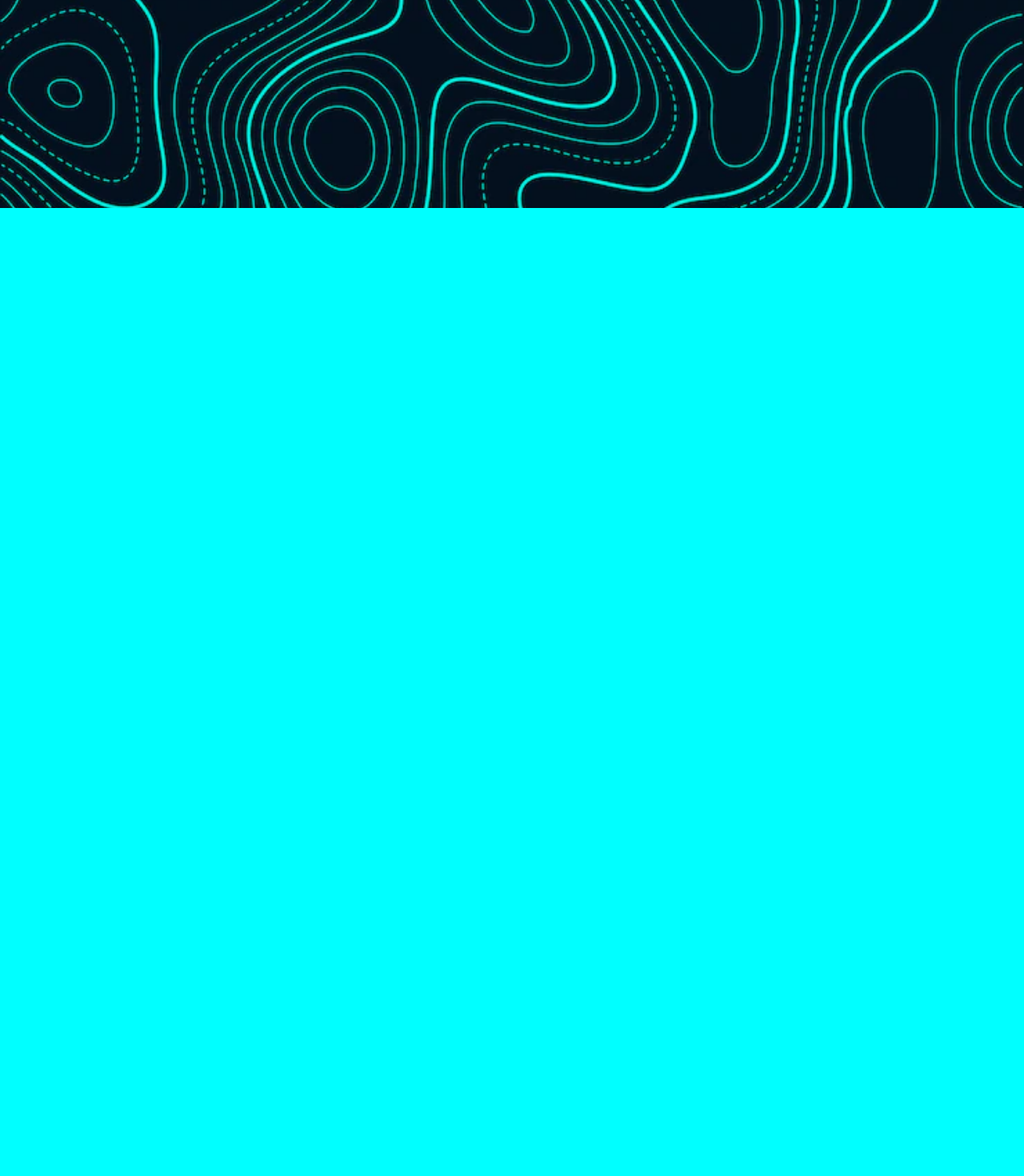
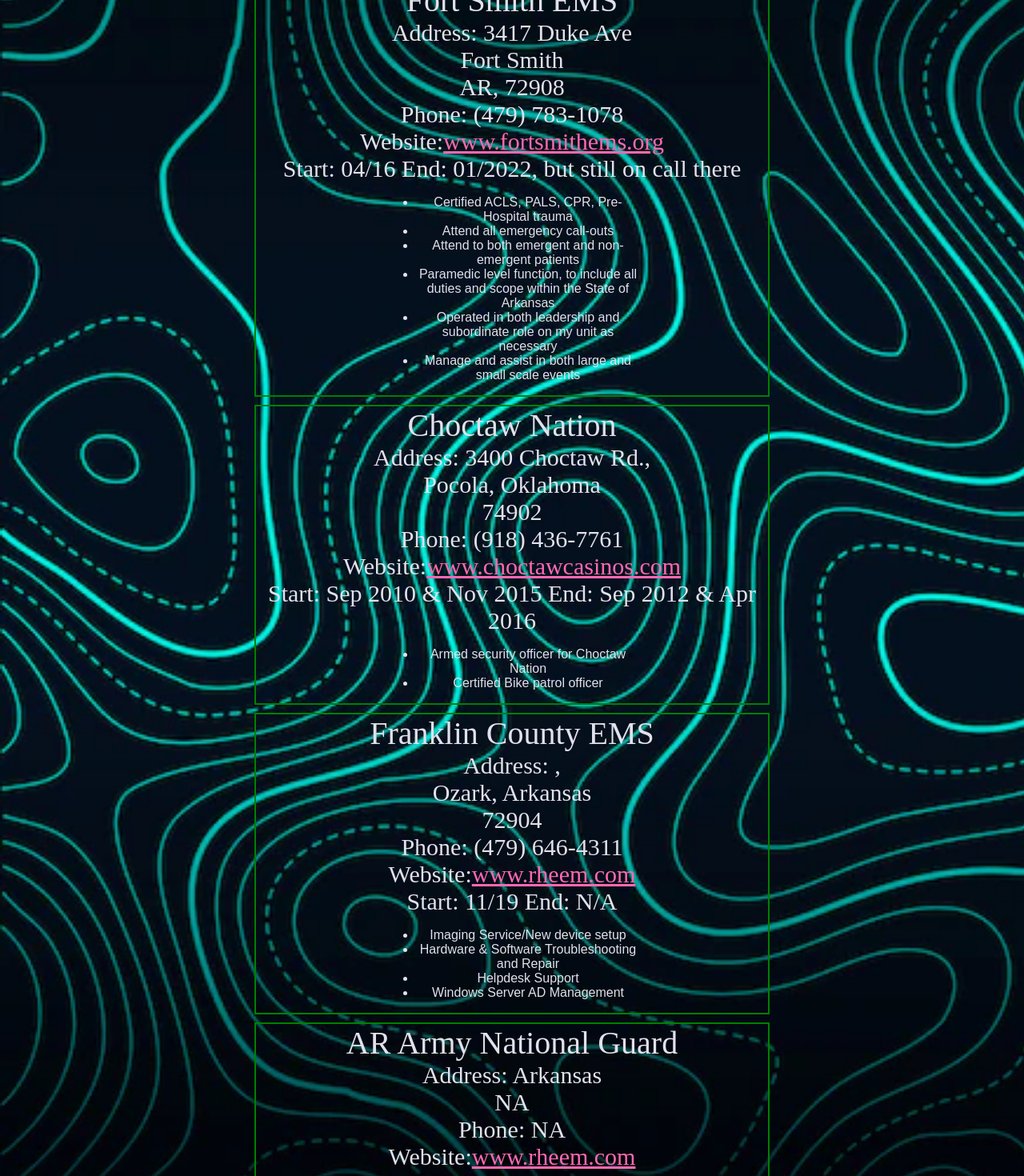
Before and after one commit to Creadoc/personal-portfolio, a React (Create React App) app: page /experience in a window 1280 px wide. Shown: the part 540-2010 px from the top of the page at 80% size. Before the commit the page ends 800 px from the top, so only its background shows below. Built offline with nearby package versions, Linux system fonts and the light colour scheme.

Commit message:
more edits to experience

```diff
--- a/src/App.css
+++ b/src/App.css
@@ -3,7 +3,7 @@
 }
 
 body {
-  color: white !important;
+  color: rgb(225, 225, 236);
   padding: 0;
   margin: 0;
   background-image: url(".//styles/images/TPone.webp");
--- a/src/pages/Experience.js
+++ b/src/pages/Experience.js
@@ -24,7 +24,134 @@
               www.rheem.com
             </a>
           </div>
-          <div></div>
+          <div>Start: 11/19 End: N/A</div>
+        </div>
+        <div className="subCont">
+          <ul>
+            <li>Imaging Service/New device setup</li>
+            <li>Hardware & Software Troubleshooting and Repair</li>
+            <li>Helpdesk Support</li>
+            <li>Windows Server AD Management</li>
+          </ul>
+        </div>
+      </div>
+
+      <div className="mainCont">
+        Fort Smith EMS
+        <div className="infoCont">
+          <div>
+            Address: 3417 Duke Ave <br /> Fort Smith <br /> AR, 72908
+          </div>
+          <div>Phone: (479) 783-1078</div>
+          <div>
+            Website:
+            <a
+              href="http://www.fortsmithems.org"
+              rel="noreferrer"
+              target="_blank"
+              className="anchorColor"
+            >
+              www.fortsmithems.org
+            </a>
+          </div>
+          <div>Start: 04/16 End: 01/2022, but still on call there</div>
+        </div>
+        <div className="subCont">
+          <ul>
+            <li> Certified ACLS, PALS, CPR, Pre-Hospital trauma</li>
+            <li>Attend all emergency call-outs</li>
+            <li> Attend to both emergent and non-emergent patients</li>
+            <li>
+              Paramedic level function, to include all duties and scope within
+              the State of Arkansas
+            </li>
+            <li>
+              Operated in both leadership and subordinate role on my unit as
+              necessary
+            </li>
+            <li>Manage and assist in both large and small scale events</li>
+          </ul>
+        </div>
+      </div>
+
+      <div className="mainCont">
+        Choctaw Nation
+        <div className="infoCont">
+          <div>
+            Address: 3400 Choctaw Rd., <br />
+            Pocola, Oklahoma <br /> 74902
+          </div>
+          <div>Phone: (918) 436-7761</div>
+          <div>
+            Website:
+            <a
+              href="http://www.choctawcasinos.com"
+              rel="noreferrer"
+              target="_blank"
+              className="anchorColor"
+            >
+              www.choctawcasinos.com
+            </a>
+          </div>
+          <div>Start: Sep 2010 & Nov 2015 End: Sep 2012 & Apr 2016</div>
+        </div>
+        <div className="subCont">
+          <ul>
+            <li> Armed security officer for Choctaw Nation </li>
+            <li> Certified Bike patrol officer</li>
+          </ul>
+        </div>
+      </div>
+
+      <div className="mainCont">
+        Franklin County EMS
+        <div className="infoCont">
+          <div>
+            Address: , <br />
+            Ozark, Arkansas <br /> 72904
+          </div>
+          <div>Phone: (479) 646-4311</div>
+          <div>
+            Website:
+            <a
+              href="http://www.rheem.com"
+              rel="noreferrer"
+              target="_blank"
+              className="anchorColor"
+            >
+              www.rheem.com
+            </a>
+          </div>
+          <div>Start: 11/19 End: N/A</div>
+        </div>
+        <div className="subCont">
+          <ul>
+            <li>Imaging Service/New device setup</li>
+            <li>Hardware & Software Troubleshooting and Repair</li>
+            <li>Helpdesk Support</li>
+            <li>Windows Server AD Management</li>
+          </ul>
+        </div>
+      </div>
+
+      <div className="mainCont">
+        AR Army National Guard
+        <div className="infoCont">
+          <div>
+            Address: Arkansas <br /> NA
+          </div>
+          <div>Phone: NA</div>
+          <div>
+            Website:
+            <a
+              href="http://www.rheem.com"
+              rel="noreferrer"
+              target="_blank"
+              className="anchorColor"
+            >
+              www.rheem.com
+            </a>
+          </div>
           <div>Start: 11/19 End: N/A</div>
         </div>
         <div className="subCont">
--- a/src/styles/Experience.css
+++ b/src/styles/Experience.css
@@ -10,6 +10,7 @@
   width: 50%;
   border-width: 2px;
   border-color: green;
+  margin-bottom: 10px;
 }
 
 .infoCont {
--- a/src/styles/Navbar.css
+++ b/src/styles/Navbar.css
@@ -1,7 +1,7 @@
 .navbar {
   width: 100%;
   height: 100px;
-  background: #21325e;
+  background-image: linear-gradient(rgb(71, 207, 193), rgb(13, 22, 37));
 }
 
 .links {
```
